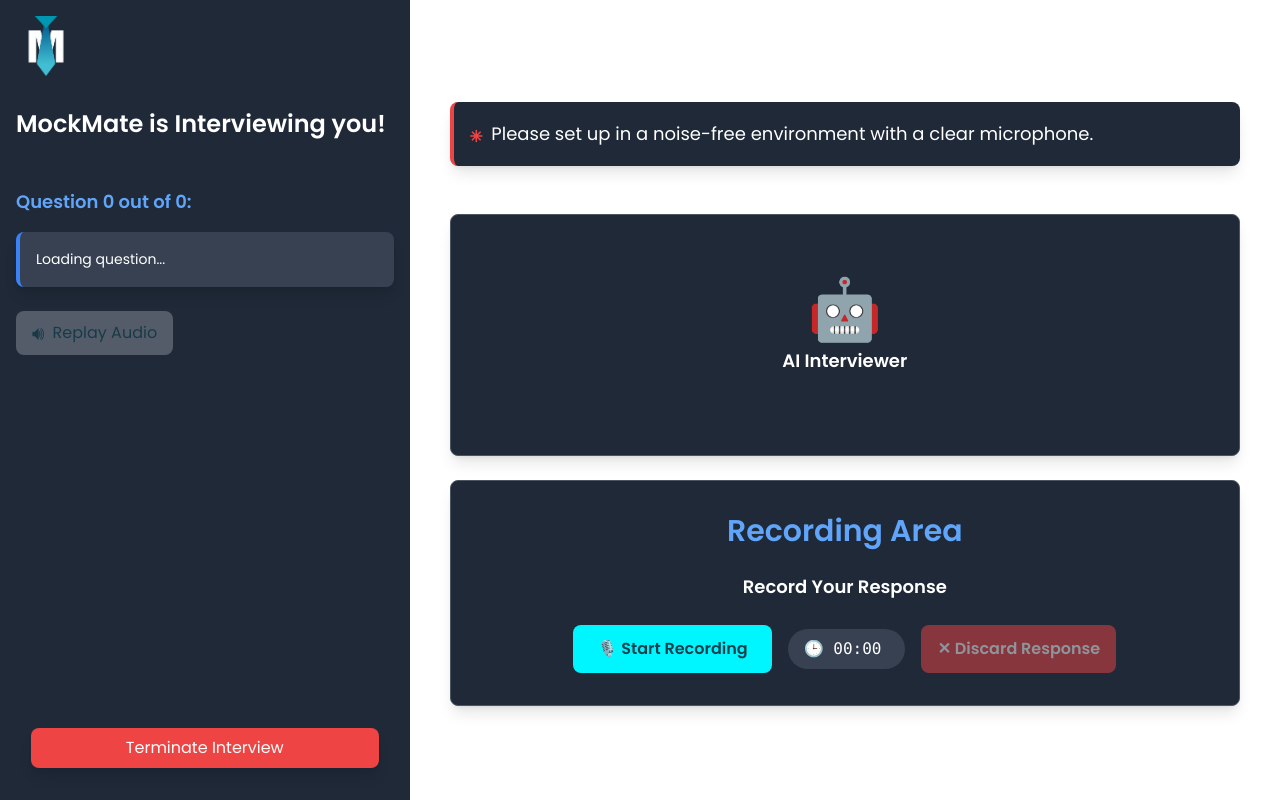
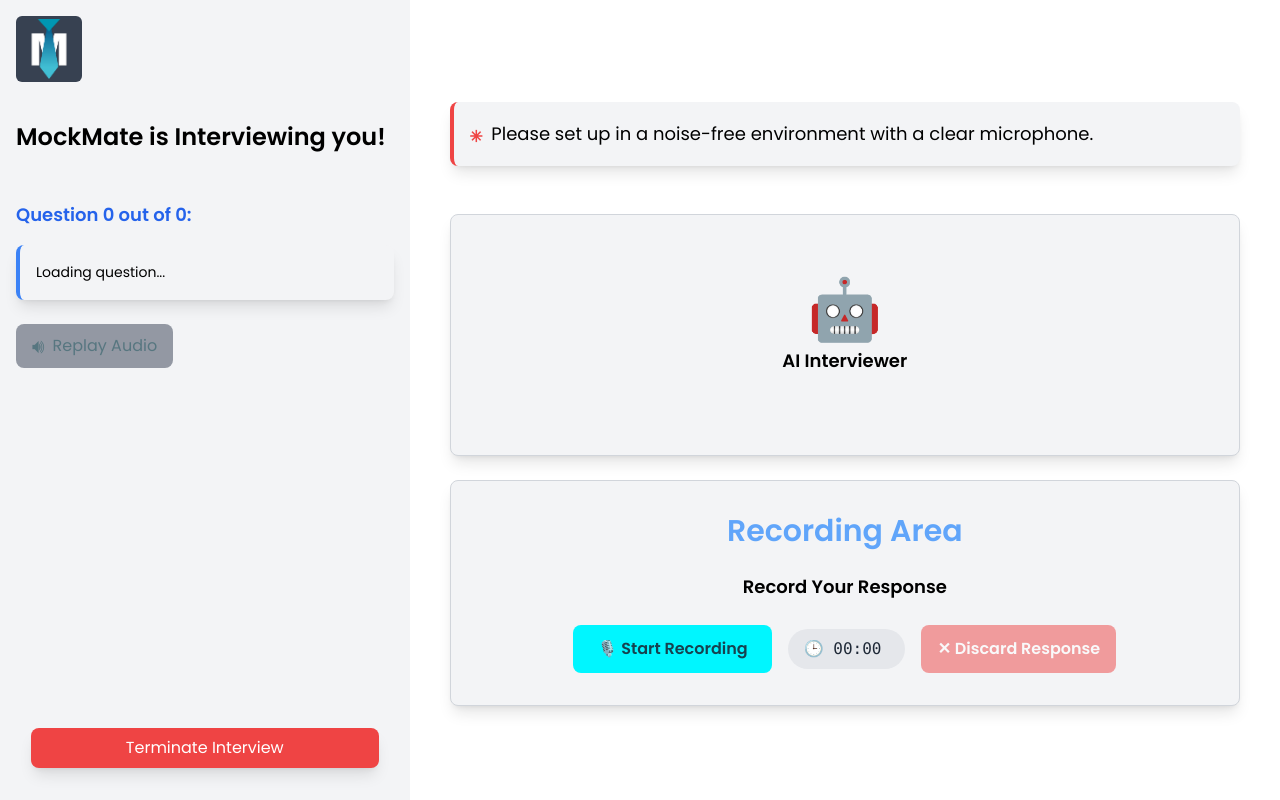
Before and after one commit to Mr-H-Mehdi/MockMate-Frontend, a Next.js app: page /interview in a window 1280 px wide. Built offline with nearby package versions, Linux system fonts and the light colour scheme; sample sign-in values are in the browser's storage.

Commit message:
Add light mode to all the pages

```diff
--- a/app/components/interview/MainContent.tsx
+++ b/app/components/interview/MainContent.tsx
@@ -1,4 +1,5 @@
 import { useState, useEffect } from "react";
+import { useTheme } from "../home/ThemeContext";
 
 const MainContent = ({
   interviewData,
@@ -24,6 +25,8 @@ const MainContent = ({
   const [userId, setUserId] = useState<string | null>(null);
   const [isButtonDisabled, setIsButtonDisabled] = useState(false);
   const [animateVisualizer, setAnimateVisualizer] = useState(false);
+  const { theme } = useTheme();
+  const isDark = theme === "dark";
 
   useEffect(() => {
     const storedUserId = localStorage.getItem("user_id");
@@ -54,9 +57,9 @@ const MainContent = ({
   return (
     <div className="flex-1 p-8 animate__animated animate__fadeInRight">
       <header className="paddingX flexCenter pt-2"></header>
-      <div className="flex-1 grid grid-row gap-6 p-2 text-white">
+      <div className={`flex-1 grid grid-row gap-6 p-2 ${isDark ? 'text-white' : 'text-onPrimary-light'}`}>
         {/* Instructions Section */}
-        <div className="items-center bg-gray-800 mb-6 p-4 rounded-lg shadow-lg border-l-4 border-red-500 animate__animated animate__fadeInDown animate__delay-1s">
+        <div className={`items-center ${isDark ? 'bg-gray-800' : 'bg-gray-100'} mb-6 p-4 rounded-lg shadow-lg border-l-4 border-red-500 animate__animated animate__fadeInDown animate__delay-1s`}>
           <p className="text-lg flex items-center">
             <span className="text-red-500 text-2xl mr-2">⁕</span>
             Please set up in a noise-free environment with a clear microphone.
@@ -64,7 +67,7 @@ const MainContent = ({
         </div>
 
         {/* AI Interviewer Section */}
-        <div className={`flex flex-col items-center bg-gray-800 justify-center p-16 border border-gray-600 rounded-lg shadow-lg transition-all duration-500 ${isIntervieweeDisabled ? 'bg-gray-700 border-blue-500' : ''} animate__animated animate__fadeIn animate__delay-2s`}>
+        <div className={`flex flex-col items-center ${isDark ? 'bg-gray-800' : 'bg-gray-100'} justify-center p-16 border ${isDark ? 'border-gray-600' : 'border-gray-300'} rounded-lg shadow-lg transition-all duration-500 ${isIntervieweeDisabled ? isDark ? 'bg-gray-700 border-blue-500' : 'bg-gray-200 border-blue-500' : ''} animate__animated animate__fadeIn animate__delay-2s`}>
           <div className={`text-6xl pb-2 ${isIntervieweeDisabled ? 'animate__animated animate__pulse animate__infinite' : ''}`}>🤖</div>
           <p className="text-lg font-semibold mb-4">AI Interviewer</p>
 
@@ -79,7 +82,6 @@ const MainContent = ({
                     className="bg-blue-500 w-1 rounded-full"
                     style={{
                       height: `${20 + Math.random() * 30}px`,
-                      // FIX: Combine all animation properties into a single shorthand
                       animation: `visualizerAnimation ${0.5 + Math.random() * 0.5}s ease-in-out ${bar * 0.08}s infinite alternate`
                     }}
                   ></div>
@@ -91,8 +93,8 @@ const MainContent = ({
 
         {/* Human Interviewee Section */}
         <div
-          className={`flex flex-col items-center bg-gray-800 justify-center p-8 border border-gray-600 rounded-lg shadow-lg transition-all duration-300 ${
-            isIntervieweeDisabled ? 'opacity-50 pointer-events-none' : isRecording ? 'border-green-500 bg-gray-700' : ''
+          className={`flex flex-col items-center ${isDark ? 'bg-gray-800' : 'bg-gray-100'} justify-center p-8 border ${isDark ? 'border-gray-600' : 'border-gray-300'} rounded-lg shadow-lg transition-all duration-300 ${
+            isIntervieweeDisabled ? 'opacity-50 pointer-events-none' : isRecording ? 'border-green-500 ' + (isDark ? 'bg-gray-700' : 'bg-gray-200') : ''
           } animate__animated animate__fadeIn animate__delay-3s`}
         >
           <p className="text-blue-400 text-3xl font-semibold mb-2 animate__animated animate__fadeIn"> Recording Area </p>
@@ -114,12 +116,12 @@ const MainContent = ({
             > {buttonText}
             </button>
 
-            <div className="text-white px-4 pr-6 q py-2 rounded-full bg-gray-700 font-mono">
+            <div className={`${isDark ? 'text-white' : 'text-gray-800'} px-4 pr-6 py-2 rounded-full ${isDark ? 'bg-gray-700' : 'bg-gray-200'} font-mono`}>
               🕒 {elapsedTime ? formatTime(elapsedTime) : "00:00"}
             </div>
 
             <button
-              className={`bg-red-500  text-white font-semibold px-4 py-3 rounded-lg transition-all duration-300 ${
+              className={`bg-red-500 text-white font-semibold px-4 py-3 rounded-lg transition-all duration-300 ${
                 !isRecording ? 'opacity-50 cursor-not-allowed' : 'hover:bg-red-600 hover:scale-105'
               } flex items-center`}
               onClick={onDiscardRecording}
@@ -142,7 +144,6 @@ const MainContent = ({
                     className="bg-green-500 w-1 rounded-full"
                     style={{
                       height: `${10 + Math.random() * 20}px`,
-                      // FIX: Combine all animation properties into a single shorthand
                       animation: `visualizerAnimation ${0.3 + Math.random() * 0.3}s ease-in-out ${bar * 0.05}s infinite alternate`
                     }}
                   ></div>
--- a/app/components/interview/Modal.tsx
+++ b/app/components/interview/Modal.tsx
@@ -1,15 +1,18 @@
-// components/interview/Modal.tsx
+import { useTheme } from "../home/ThemeContext";
+
 const Modal = ({ isOpen, onClose, onTerminate }: { isOpen: boolean; onClose: () => void; onTerminate: () => void }) => {
+  const { theme } = useTheme();
+  const isDark = theme === "dark";
+
   if (!isOpen) return null;
 
   return (
     <div className="fixed inset-0 flex justify-center items-center bg-black bg-blur backdrop-blur-sm bg-opacity-70 z-50">
-        <div className="bg-gray-800 text-onPrimary p-6 rounded-lg max-w-sm w-full text-center">
+      <div className={`${isDark ? 'bg-gray-800 text-onPrimary' : 'bg-primary-light text-onPrimary-light'} p-6 rounded-lg max-w-sm w-full text-center`}>
         <h2 className="text-xl font-semibold mb-4">
           Are you sure you want to terminate incomplete interview?
         </h2>
-          <p className="text-sm text-white mb-6">
-          {/* text-gray-600 */}
+        <p className={`text-sm ${isDark ? 'text-white' : 'text-gray-600'} mb-6`}>
           This action will discard the interview and prevent it from being saved for future reference.
         </p>
         <div className="flex justify-around">
--- a/app/components/interview/SideBar.tsx
+++ b/app/components/interview/SideBar.tsx
@@ -1,7 +1,7 @@
-// components/interview/Sidebar.tsx
 import Image from "next/image";
 import { logo } from "@/public";
 import { useEffect, useState } from "react";
+import { useTheme } from "../home/ThemeContext";
 
 const Sidebar = ({
   question,
@@ -23,6 +23,8 @@ const Sidebar = ({
   shouldShowReplay: boolean;
 }) => {
   const [showQuestion, setShowQuestion] = useState(false);
+  const { theme } = useTheme();
+  const isDark = theme === "dark";
 
   useEffect(() => {
     // Add delay before showing question for a staggered animation effect
@@ -34,8 +36,9 @@ const Sidebar = ({
   }, []);
 
   return (
-    <div className="w-[32%] bg-gray-800 text-white p-4 h-full relative transition-all duration-500 ease-out animate__animated animate__fadeInLeft">
+    <div className={`w-[32%] ${isDark ? 'bg-gray-800 text-white' : 'bg-gray-100 text-onPrimary-light'} p-4 h-full relative transition-all duration-500 ease-out animate__animated animate__fadeInLeft`}>
       <div className="animate__animated animate__fadeIn animate__delay-1s">
+              <div className={`${isDark ? "bg-black p-[3px] rounded-md inline-block" : "bg-gray-700 p-[3px] rounded-md inline-block"}`}>
                 <Image
                   src={logo}
                   alt="hoobank"
@@ -43,6 +46,7 @@ const Sidebar = ({
                   height={60}
                   loading="eager"
                 />
+              </div>{" "}
       </div>
 
       <div className="pt-8">
@@ -55,16 +59,20 @@ const Sidebar = ({
             showQuestion ? "animate__animated animate__fadeIn" : "opacity-0"
           }`}
         >
-          <h4 className="text-lg font-semibold mb-4 text-blue-400">
+          <h4 className={`text-lg font-semibold mb-4 ${isDark ? 'text-blue-400' : 'text-blue-600'}`}>
             {question_statement}:
           </h4>
-          <div className="bg-gray-700 p-4 rounded-lg shadow-lg border-l-4 border-blue-500 animate__animated animate__fadeInUp animate__delay-2s">
+          <div className={`${isDark ? 'bg-gray-700' : 'bg-gray-100'} p-4 rounded-lg shadow-lg border-l-4 border-blue-500 animate__animated animate__fadeInUp animate__delay-2s`}>
             <p className="text-sm leading-relaxed">{question}</p>
           </div>
           {input && expected_output && (
-            <div className="bg-gray-700 p-4 rounded-lg shadow-lg mt-4 border-blue-500 animate__animated animate__fadeInUp animate__delay-2s">
-              <p className="text-sm leading-relaxed"><span className="text-blue-300 font-semibold"> Input:</span> {input}</p>
-              <p className="text-sm leading-relaxed"><span className="text-blue-300 font-semibold"> Expected Output: </span> {expected_output}</p>
+            <div className={`${isDark ? 'bg-gray-700' : 'bg-gray-100'} p-4 rounded-lg shadow-lg mt-4 border-blue-500 animate__animated animate__fadeInUp animate__delay-2s`}>
+              <p className="text-sm leading-relaxed">
+                <span className={`${isDark ? 'text-blue-300' : 'text-blue-600'} font-semibold`}> Input:</span> {input}
+              </p>
+              <p className="text-sm leading-relaxed">
+                <span className={`${isDark ? 'text-blue-300' : 'text-blue-600'} font-semibold`}> Expected Output: </span> {expected_output}
+              </p>
             </div>
           )}
           {shouldShowReplay && (
--- a/app/interview/page.tsx
+++ b/app/interview/page.tsx
@@ -388,8 +388,7 @@ const InterviewPage = () => {
 
 
 
-    // const {theme}=useTheme();
-    const theme="light";
+ const {theme}=useTheme();
   return (
     <>
       {/* Add animation styles */}
```
Lines whose indentation alone changed are shown as unchanged.
